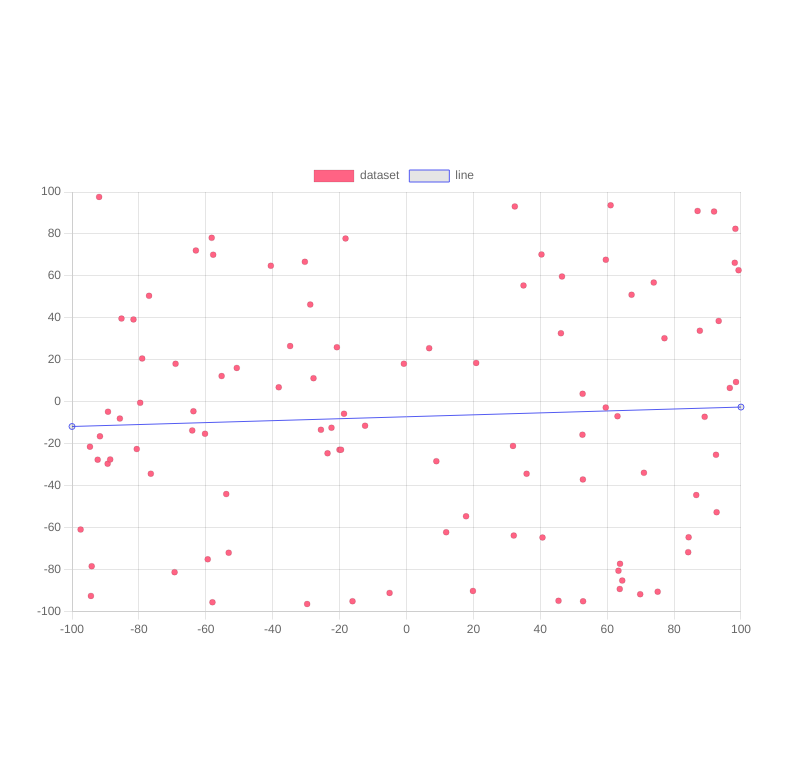
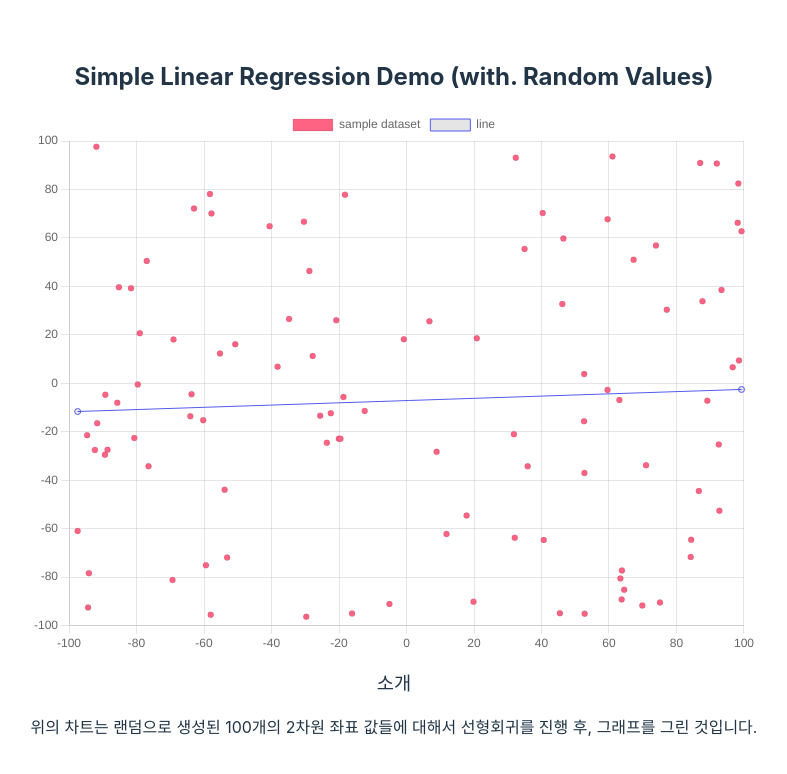
Before and after one commit to devcomfort/js-linear-regression, a React (Vite) app: page / in a window 1280 px wide. Shown: the top 774 px of the page, without its empty margins (246-1033 px from the left). Built offline with nearby package versions, Linux system fonts and the light colour scheme.

Commit message:
App 컴포넌트 변경

```diff
--- a/src/App.jsx
+++ b/src/App.jsx
@@ -1,60 +1,25 @@
+// @ts-check
+
+import React from "react";
 import { useState } from "react";
-import {
-	Chart as ChartJS,
-	LinearScale,
-	PointElement,
-	LineElement,
-	Tooltip,
-	Legend,
-} from "chart.js";
-import { Chart } from "react-chartjs-2";
 
 import "./App.css";
 import {
 	SimpleLinearRegression,
-	sample_data,
 	MyMath,
 } from "./assets/simple_linear_regression.mjs";
+import SimpleChart from "./components/SimpleChart";
+import RandomChart from "./components/RandomChart";
+import Title from "./components/Title";
+import Description from "./components/Description";
 
 function App() {
-	ChartJS.register(LinearScale, PointElement, LineElement, Tooltip, Legend);
-
-	const vectors = {
-		x: new Array(100).fill(0).map(() => MyMath.randomNumber(-100, 100)),
-		y: new Array(100).fill(0).map(() => MyMath.randomNumber(-100, 100)),
-	};
-
-	console.log(vectors);
-	console.log(Math.min(...vectors.x), Math.max(...vectors.x));
-	console.log(Math.min(...vectors.y), Math.max(...vectors.y));
-
-	const LR = SimpleLinearRegression(vectors.x, vectors.y);
-
-	const data = {
-		datasets: [
-			{
-				type: "scatter",
-				label: "dataset",
-				data: new Array(LR.x().length).fill(0).map((_, i) => ({
-					x: LR.x()[i],
-					y: LR.y()[i],
-				})),
-				backgroundColor: "rgb(255, 99, 132)",
-			},
-			{
-				type: "line",
-				label: "line",
-				borderColor: "#535bf2",
-				borderWidth: 1,
-				fill: false,
-				data: LR.line_coords(-100, 100, 100),
-			},
-		],
-	};
-
 	return (
 		<div className="App">
-			<Chart type="scatter" data={data} height={480} width={720}></Chart>
+			<Title></Title>
+			{/* <SimpleChart></SimpleChart> */}
+			<RandomChart height={405} width={540}></RandomChart>
+			<Description></Description>
 		</div>
 	);
 }
```
